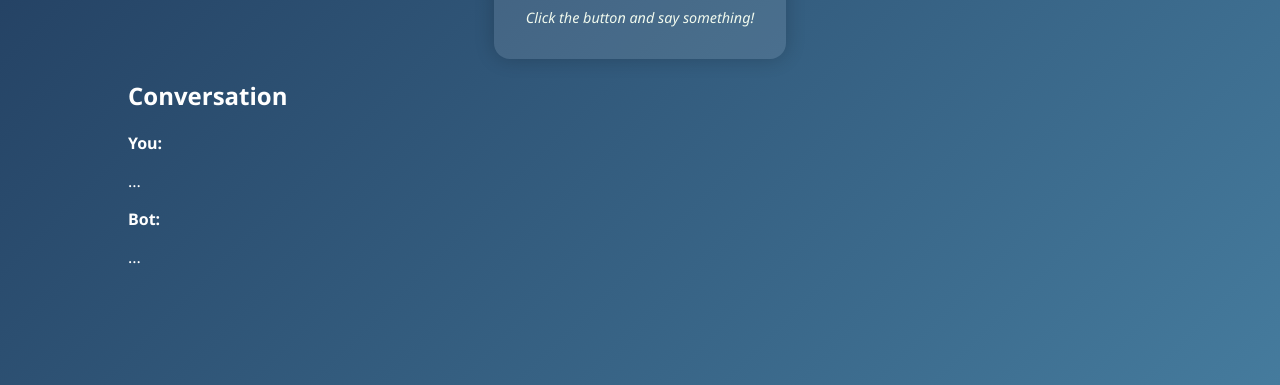
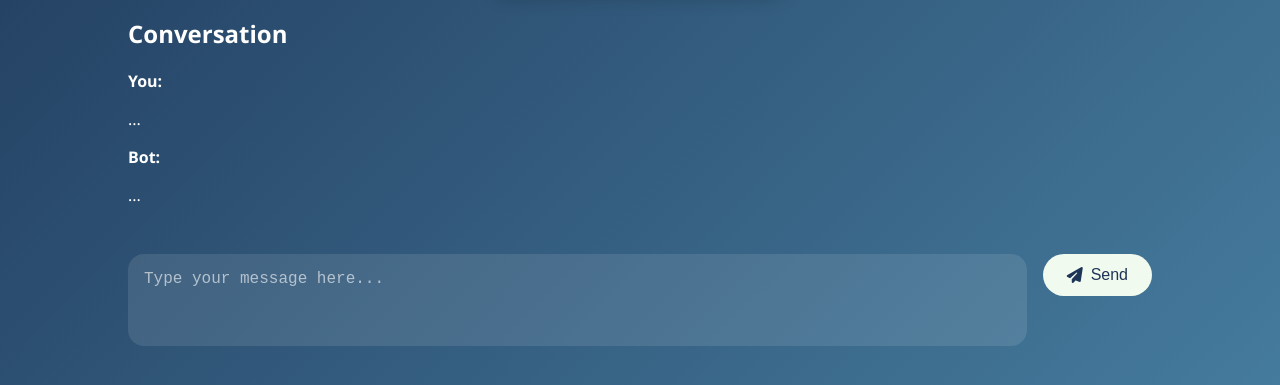
Before and after one commit to Nathanmedo/web-speech-ai, a website: page views/index.html in a window 1280 px wide. Shown: the part 415-800 px from the top of the page. Drawn offline with nearby package versions, Linux system fonts and the light colour scheme; files that its build step writes are made by us from their sources; no server answers; files whose address does not match are found by name.

Commit message:
text field added

```diff
--- a/public/css/global.css
+++ b/public/css/global.css
@@ -122,3 +122,46 @@ body {
     display: inline-block;
     margin-bottom: 1rem;
   }
+
+  /* Text Input Container Styles */
+  .text-input-container {
+    width: 80vw;
+    margin-top: 2rem;
+    display: flex;
+    gap: 1rem;
+    align-items: flex-start;
+  }
+
+  #userInput {
+    flex: 1;
+    padding: 1rem;
+    border: none;
+    border-radius: 1rem;
+    background: rgba(255, 255, 255, 0.1);
+    color: white;
+    font-size: 1rem;
+    resize: none;
+    min-height: 60px;
+  }
+
+  #userInput::placeholder {
+    color: rgba(255, 255, 255, 0.6);
+  }
+
+  .send-button {
+    background: #f1faee;
+    color: #1d3557;
+    padding: 0.75rem 1.5rem;
+    border: none;
+    border-radius: 2rem;
+    font-size: 1rem;
+    cursor: pointer;
+    transition: background 0.3s;
+    display: flex;
+    align-items: center;
+    gap: 0.5rem;
+  }
+
+  .send-button:hover {
+    background: #a8dadc;
+  }
--- a/public/js/script.js
+++ b/public/js/script.js
@@ -6,12 +6,12 @@ const botOutput = document.querySelector('#botText')
 const botFace = document.querySelector('.bot-face')
 const stopButton = document.querySelector('.stop-button')
 const speechStatus = document.querySelector('.track-speech')
+const userInput = document.querySelector('#userInput')
+const sendButton = document.querySelector('#sendButton')
 console.log(speakButton, userOutput, botOutput, stopButton)
-
 
 //speech recognition - to transcribe users word to text string
 const speechRecognition = window.speechRecognition || window.webkitSpeechRecognition;
-
 
 const recognition = new speechRecognition()
 
@@ -68,16 +68,34 @@ recognition.addEventListener('result', (e)=>{
         if (data === '') botOutput.textContent = 'No Answer'
         speechStatus.textContent = "Bot Speaking..."
         botOutput.textContent = data
-
     });
-
 })
 
+// Text input and send button functionality
+sendButton.addEventListener('click', () => {
+    const text = userInput.value.trim()
+    if (text) {
+        userOutput.textContent = text
+        socket.emit('chat message', text)
+        userInput.value = '' // Clear the input after sending
 
+        socket.off('bot reply')
+        socket.on('bot reply', (data) => {
+            if (data === '') botOutput.textContent = 'No Answer'
+            botOutput.textContent = data
+        })
+    }
+})
+
+// Allow sending message with Enter key
+userInput.addEventListener('keypress', (e) => {
+    if (e.key === 'Enter' && !e.shiftKey) {
+        e.preventDefault() // Prevent new line
+        sendButton.click()
+    }
+})
 
 //speech synthesis - to read out the bot response
-
 stopButton.addEventListener('click', ()=>{
-    // const synth = window.speechSynthesis;
     window.speechSynthesis.cancel()
 })
--- a/views/index.html
+++ b/views/index.html
@@ -39,6 +39,13 @@
         </div>
     </div>
 
+    <div class="text-input-container">
+        <textarea id="userInput" placeholder="Type your message here..." rows="3"></textarea>
+        <button id="sendButton" class="send-button">
+            <i class="fa-solid fa-paper-plane"></i> Send
+        </button>
+    </div>
+
     <script src="/socket.io/socket.io.js"></script>
     <script src="js/script.js"></script>
 </body>
```
